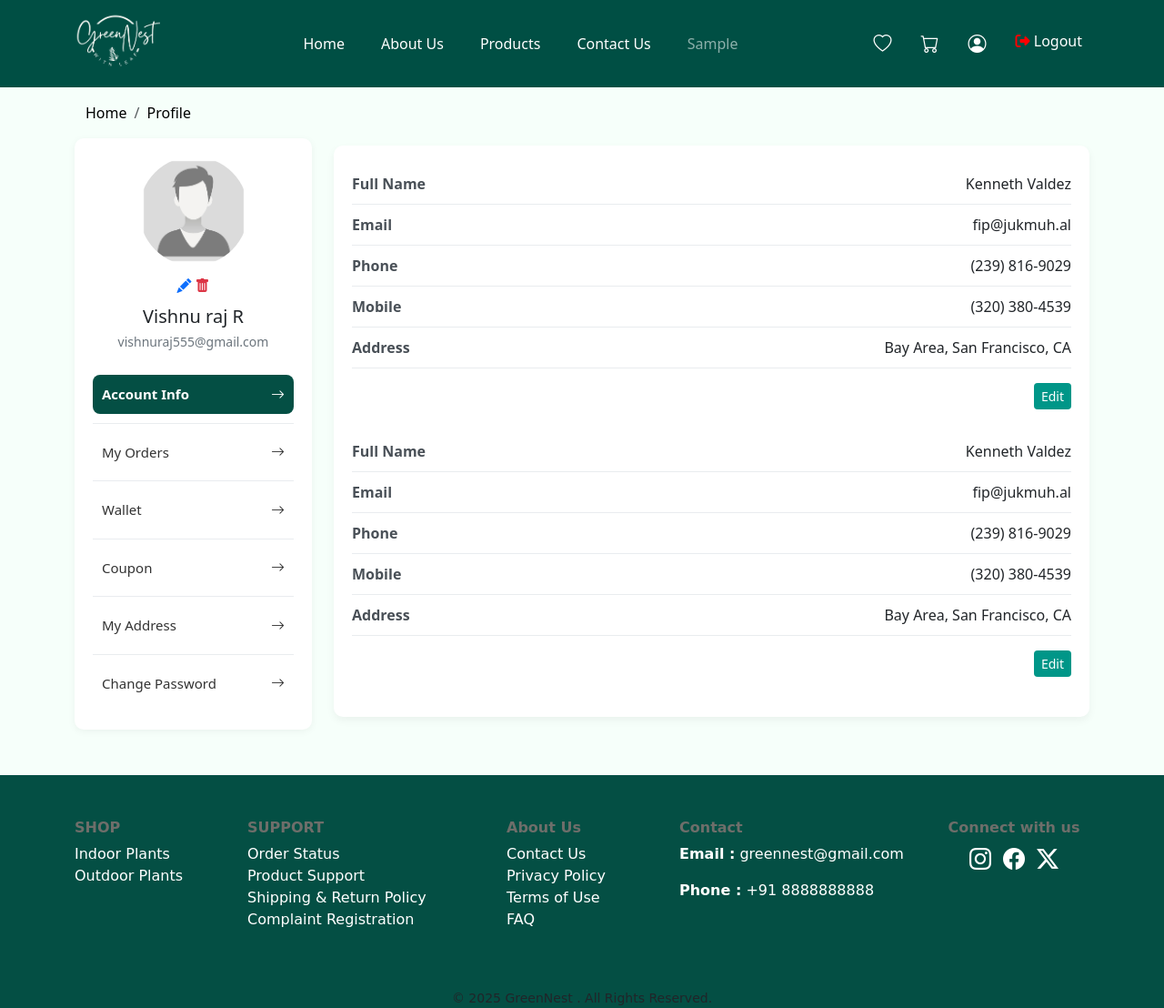
After one commit to amarsreevishnu/greennestPlants, a Django app: page /users/profile/ in a window 1280 px wide. The commit adds this page. Shown: the whole page at 91% size. Run offline with Django 5.2, Linux system fonts and the light colour scheme; the visitor is signed in with stand-in values (Sample User, id 1); some libraries are stand-ins or nearby versions.

Commit message:
User profile page,urls,views,signal all created

```diff
--- a/greennest/greennest/settings.py
+++ b/greennest/greennest/settings.py
@@ -46,6 +46,7 @@ INSTALLED_APPS = [
     'users',
     'products',
     'greenest_admin',
+
 
     # Needed for allauth
     'django.contrib.sites',
--- a/greennest/templates/base.html
+++ b/greennest/templates/base.html
@@ -61,8 +61,9 @@
                 <span class="navbar-text">WELCOME</span> Login
               </a>
                {% elif request.user.is_authenticated %}
-              <a class="nav-link" href="{% url 'user_login' %}">
-                <span class="navbar-text">WELCOME</span> {{ request.user.first_name }}
+              <a class="nav-link" href="">
+                <span class="navbar-text">{{ request.user.first_name }}</span>
+
               </a>
 
               {% else %}
@@ -72,9 +73,11 @@
               </a>
               {% endif %}
             </li>
+
+
           </ul>
         </div>
-        <ul class="navbar-nav mx-auto">
+        <ul class="navbar-nav mx-auto gap-3">
           <!-- Wishlist Icon -->
           <li class="nav-item">
             <a class="nav-link position-relative" href="#">
@@ -88,16 +91,18 @@
               <i class="bi bi-cart fs-5"></i>
             </a>
           </li>
+           <li class="nav-item">
+            <a class="nav-link position-relative" href="{% url "profile_detail" %}">
+              <i class="bi bi-person-circle fs-5"></i>
+
+            </a>
+          </li>
            {% if request.user.is_authenticated %}
 
                 <li class="nav-item"><a class="nav-link logout-link position-relative "  href="{% url 'logout' %}" >
                     <span style="color: red; font-weight:bold;" ><i class="fa fa-sign-out-alt "></i>&nbsp;</span>Logout </a></li>
                     {% endif %}
-          {% comment %} <li class="nav-item">
-            <a class="nav-link position-relative" href="#">
-              <i class="bi bi-person-circle fs-5"></i>
-            </a>
-          </li> {% endcomment %}
+
         </ul>
       </div>
     </nav>
@@ -130,6 +135,9 @@
      <!-- User Product Details Section -->
     {% endblock user_products_detials %}
 
+    {% block user_profile_details %}
+    <!-- User profile_details Section -->
+    {% endblock user_profile_details %}
 
 
 
--- /dev/null
+++ b/greennest/templates/users/profile_detail.html
@@ -0,0 +1,226 @@
+{% extends "base.html" %}
+{% load static %}
+{% block user_profile_details %}
+<style>
+
+    .breadcrumb a{
+        text-decoration: none;
+        color: Black;
+
+    }
+    .sidebar {
+      background: #fff;
+      padding: 20px;
+      border-radius: 10px;
+      box-shadow: 0 2px 8px rgba(0,0,0,0.05);
+    }
+    .sidebar img {
+      width: 120px;
+      border-radius: 50%;
+      margin-bottom: 10px;
+    }
+    .sidebar h5 {
+      margin: 10px 0 5px;
+    }
+    .sidebar p {
+      font-size: 14px;
+      color: #6c757d;
+    }
+    .sidebar .btn {
+      background-color: #004F3d;
+      color: #fff;
+      border-radius: 25px;
+      width: 100%;
+      margin: 10px 0;
+    }
+    .sidebar ul {
+      list-style: none;
+      padding: 0;
+      margin-top: 15px;
+    }
+    .sidebar ul li {
+      padding: 10px 0;
+      border-bottom: 1px solid #e9ecef;
+      font-size: 15px;
+      display: flex;
+      justify-content: space-between;
+      align-items: center;
+    }
+    .sidebar ul li:last-child {
+      border-bottom: none;
+    }
+    .profile-card {
+      border-radius: 10px;
+      background: #fff;
+      padding: 20px;
+      box-shadow: 0 4px 10px rgba(0,0,0,0.05);
+    }
+    .profile-row {
+      border-bottom: 1px solid #e9ecef;
+      padding: 10px 0;
+    }
+    .profile-row:last-child {
+      border-bottom: none;
+    }
+    .label {
+      font-weight: 600;
+      color: #495057;
+    }
+    .value {
+      color: #212529;
+    }
+    .edit-btn {
+      background-color: #009688;
+      border: none;
+    }
+    .edit-btn:hover {
+      background-color: #00796b;
+    }
+.sidebar .nav-link {
+  color: #333;
+  padding: 10px;
+  border-radius: 8px;
+  text-decoration: none;
+  display: flex;              /* use flexbox */
+  justify-content: space-between; /* text left, icon right */
+  align-items: center;
+  width: 100%;          /* each link takes full sidebar width */
+  text-align: left;     /* align text to left */
+  box-sizing: border-box;
+
+}
+
+.sidebar .nav-link:hover {
+  background: #f1f1f1;
+}
+
+.sidebar .nav-link.active {
+  background: #044F44;  /* Bootstrap green */
+  color: #fff !important;
+  font-weight: 600;
+}
+
+
+  </style>
+
+<!-- Breadcrumb -->
+<div class="container py-3">
+  <div class="row">
+    <!-- Sidebar -->
+    <div class="col-md-3">
+        <div class="container">
+            <nav aria-label="breadcrumb">
+                <ol class="breadcrumb ">
+                <li class="breadcrumb-item"><a href="#">Home</a></li>
+                <li class="breadcrumb-item"><a href="#">Profile</a></li>
+                </ol>
+            </nav>
+        </div>
+        <div class="sidebar text-center">
+            <div>
+                <img src="{% static 'images/user-profile.jpg' %}" alt="Profile" class="img-fluid rounded-circle" width="100">
+                <div class="profile-icons ">
+                <i class="bi bi-pencil-fill text-primary"></i>
+                <i class="bi bi-trash-fill text-danger"></i>
+            </div>
+        </div>
+    <div class="">
+        <h5>Vishnu raj R</h5>
+        <p>vishnuraj555@gmail.com</p>
+        <ul class="nav flex-column mt-3">
+            <li>
+            <a class="nav-link active" href="{% url "profile_detail" %}">
+                Account Info <i class="bi bi-arrow-right"></i>
+            </a>
+            </li>
+            <li>
+            <a class="nav-link " href="#">
+                My Orders <i class="bi bi-arrow-right"></i>
+            </a>
+            </li>
+            <li>
+            <a class="nav-link -active" href="#">
+                Wallet <i class="bi bi-arrow-right"></i>
+            </a>
+            </li>
+            <li>
+            <a class="nav-link " href="#">
+                Coupon <i class="bi bi-arrow-right"></i>
+            </a>
+            </li>
+            <li>
+            <a class="nav-link " href="#">
+                My Address <i class="bi bi-arrow-right"></i>
+            </a>
+            </li>
+            <li>
+            <a class="nav-link " href="#">
+                Change Password <i class="bi bi-arrow-right"></i>
+            </a>
+            </li>
+        </ul>
+  </div>
+</div>
+
+    </div>
+
+    <!-- Profile Details -->
+    <div class="col-md-9 py-5">
+        <div class="profile-card">
+            <div class="profile-row d-flex justify-content-between">
+            <span class="label">Full Name</span>
+            <span class="value">Kenneth Valdez</span>
+            </div>
+            <div class="profile-row d-flex justify-content-between">
+            <span class="label">Email</span>
+            <span class="value">fip@jukmuh.al</span>
+            </div>
+            <div class="profile-row d-flex justify-content-between">
+            <span class="label">Phone</span>
+            <span class="value">(239) 816-9029</span>
+            </div>
+            <div class="profile-row d-flex justify-content-between">
+            <span class="label">Mobile</span>
+            <span class="value">(320) 380-4539</span>
+            </div>
+            <div class="profile-row d-flex justify-content-between">
+            <span class="label">Address</span>
+            <span class="value">Bay Area, San Francisco, CA</span>
+            </div>
+            <div class="text-end mt-3">
+            <button class="btn btn-sm btn-primary edit-btn">Edit</button>
+            </div>
+
+
+      <div class="profile- py-4">
+        <div class="profile-row d-flex justify-content-between">
+          <span class="label">Full Name</span>
+          <span class="value">Kenneth Valdez</span>
+        </div>
+        <div class="profile-row d-flex justify-content-between">
+          <span class="label">Email</span>
+          <span class="value">fip@jukmuh.al</span>
+        </div>
+        <div class="profile-row d-flex justify-content-between">
+          <span class="label">Phone</span>
+          <span class="value">(239) 816-9029</span>
+        </div>
+        <div class="profile-row d-flex justify-content-between">
+          <span class="label">Mobile</span>
+          <span class="value">(320) 380-4539</span>
+        </div>
+        <div class="profile-row d-flex justify-content-between">
+          <span class="label">Address</span>
+          <span class="value">Bay Area, San Francisco, CA</span>
+        </div>
+        <div class="text-end mt-3">
+          <button class="btn btn-sm btn-primary edit-btn">Edit</button>
+        </div>
+      </div>
+    </div>
+
+
+    </div>
+  </div>
+</div>
+{% endblock %}
--- a/greennest/templates/users/user_home.html
+++ b/greennest/templates/users/user_home.html
@@ -60,6 +60,11 @@
                     <a class="nav-link position-relative" href="#">
                         <i class="bi bi-cart fs-5"></i>
 
+                    </a>
+                </li>
+                <li class="nav-item ">
+                    <a class="nav-link position-relative" href="{% url "profile_detail" %}">
+                        <i class="bi bi-person-circle fs-5"></i>
                     </a>
                 </li>
                     {% if request.user.is_authenticated %}
--- /dev/null
+++ b/greennest/users/signals.py
@@ -0,0 +1,13 @@
+from django.db.models.signals import post_save
+from django.dispatch import receiver
+from django.conf import settings
+from .models import Profile
+
+@receiver(post_save, sender=settings.AUTH_USER_MODEL)
+def create_user_profile(sender, instance, created, **kwargs):
+    if created:
+        Profile.objects.create(user=instance)
+
+@receiver(post_save, sender=settings.AUTH_USER_MODEL)
+def save_user_profile(sender, instance, **kwargs):
+    instance.profile.save()
--- a/greennest/users/urls.py
+++ b/greennest/users/urls.py
@@ -12,4 +12,13 @@ urlpatterns = [
     path('forget_password/', views.forget_password, name='forget_password'),
     path ('verify_reset_otp/', views.verify_reset_otp, name='verify_reset_otp'),
     path('reset_password/', views.reset_password, name='reset_password'),
+
+
+    path("profile/", views.profile_detail, name="profile_detail"),
+    path("addresses/", views.address_list, name="address_list"),
+    path("addresses/add/", views.address_add, name="address_add"),
+    path("addresses/<int:pk>/edit/", views.address_edit, name="address_edit"),
+    path("addresses/<int:pk>/delete/", views.address_delete, name="address_delete"),
+
+
 ]
--- a/greennest/users/views.py
+++ b/greennest/users/views.py
@@ -13,7 +13,7 @@ from datetime import timedelta
 from django.contrib import messages
 from django.http import JsonResponse
 
-from .models import EmailOTP
+from .models import EmailOTP,Profile, Address
 from products.models import Product
 
 
@@ -256,3 +256,54 @@ def reset_password(request):
         return redirect('user_login')
 
     return render(request, "users/user_reset_password.html")
+
+# user profile section
+
+@login_required
+def profile_detail(request):
+    # Profile is guaranteed by signal; use select_related for efficiency
+    #profile = request.user.profile
+    return render(request, "users/profile_detail.html")
+
+
+@login_required
+def address_list(request):
+    addresses = request.user.addresses.all()
+    return render(request, "users/address_list.html", {"addresses": addresses})
+
+
+@login_required
+def address_add(request):
+    # if request.method == "POST":
+    #     #form = AddressForm(request.POST)
+    #     if form.is_valid():
+    #         address = form.save(commit=False)
+    #         address.user = request.user
+    #         address.save()
+    #         messages.success(request, "Address added successfully!")
+    #         return redirect("address_list")
+    # else:
+    #     form = AddressForm()
+    return render(request, "users/address_form.html")
+
+
+@login_required
+def address_edit(request, pk):
+    # address = get_object_or_404(Address, pk=pk, user=request.user)
+    # if request.method == "POST":
+    #     form = AddressForm(request.POST, instance=address)
+    #     if form.is_valid():
+    #         form.save()
+    #         messages.success(request, "Address updated successfully!")
+    #         return redirect("address_list")
+    # else:
+    #     form = AddressForm(instance=address)
+    return render(request, "users/address_form.html")
+
+
+@login_required
+def address_delete(request, pk):
+    address = get_object_or_404(Address, pk=pk, user=request.user)
+    address.delete()
+    messages.success(request, "Address deleted successfully!")
+    return redirect("address_list")
```
Also changed, not shown: greennest/users/apps.py (+5 -2 lines), greennest/users/models.py (+49 -0 lines), greennest/static/images/user-profile.jpg (added), greennest/users/migrations/0003_address_profile.py (added).
